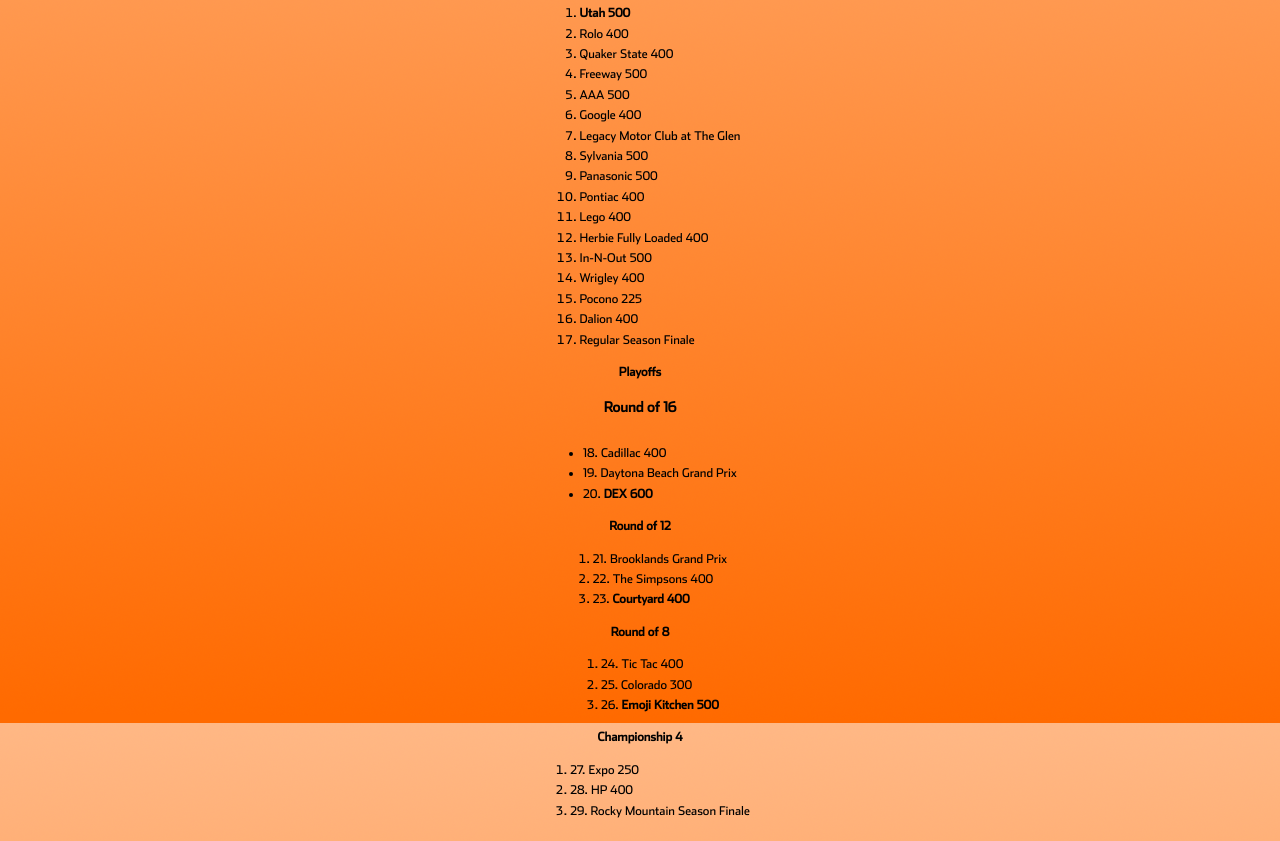
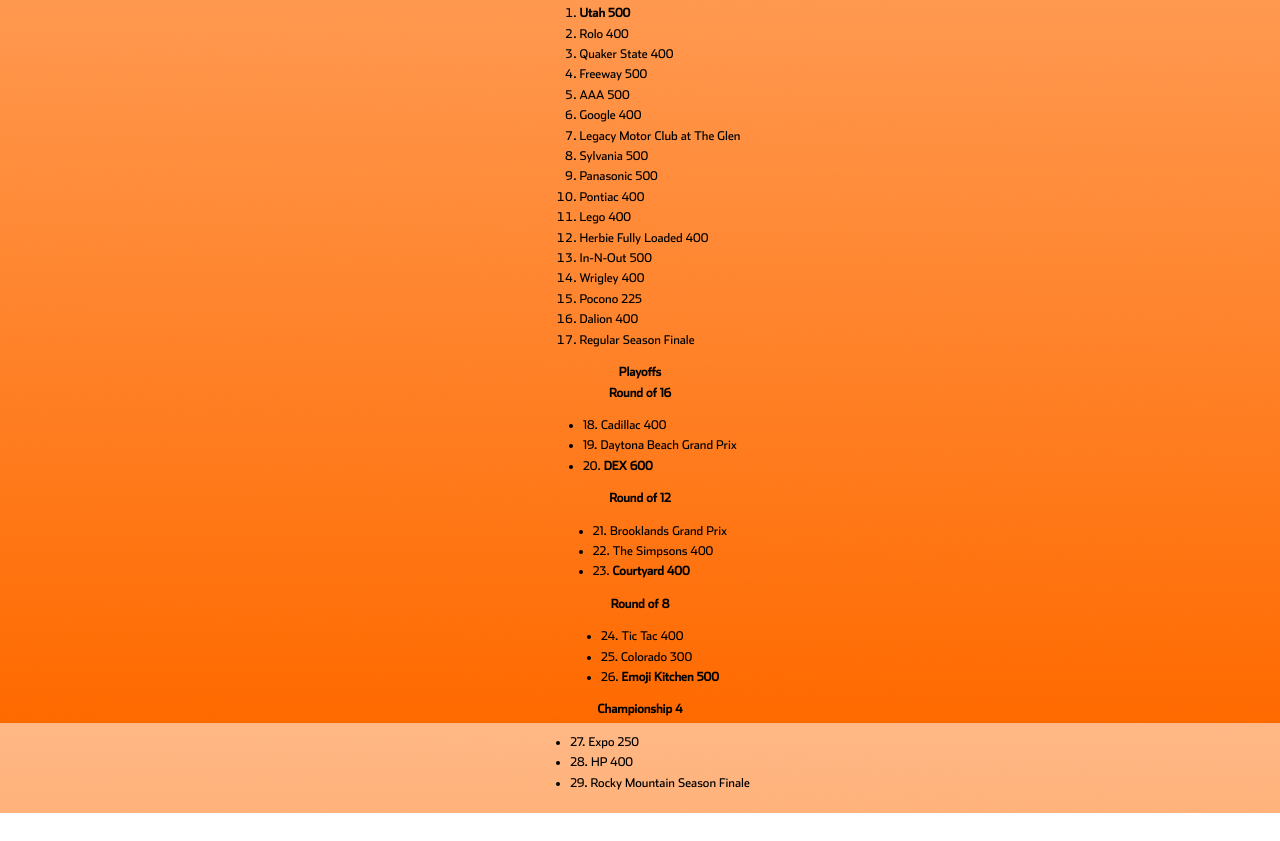
Before and after one commit to SamuelJT57/RockyMountainRegionalSeries, a plain HTML site: page index.html in a window 1280 px wide. Shown: the part 477-1318 px from the top of the page. After the commit the page ends 1290 px from the top, so only its background shows below. Drawn offline with Linux system fonts and the light colour scheme.

Commit message:
Update index.html

```diff
--- a/index.html
+++ b/index.html
@@ -40,30 +40,30 @@
 <li>Regular Season Finale</li>
 </ol>
 <b>Playoffs</b>
-<h3>Round of 16</h3>
+<b>Round of 16</b>
 <ul>
 <li>18. Cadillac 400</li>
 <li>19. Daytona Beach Grand Prix</li>
 <li>20. <b>DEX 600</b></li>
   </ul>
 <b>Round of 12</b>
-<ol>
+<ul>
 <li>21. Brooklands Grand Prix</li>
 <li>22. The Simpsons 400</li>
 <li>23. <b>Courtyard 400</b></li>
-  </ol>
+  </ul>
 <b>Round of 8</b>
-<ol>
+<ul>
 <li>24. Tic Tac 400</li>
 <li>25. Colorado 300</li>
 <li>26. <b>Emoji Kitchen 500</b></li>
-  </ol>
+  </ul>
 <b>Championship 4</b>
-<ol>
+<ul>
 <li>27. Expo 250</li>
 <li>28. HP 400</li>
 <li>29. Rocky Mountain Season Finale</li>
-  </ol>
+  </ul>
 
 </body>
 </html>
```
